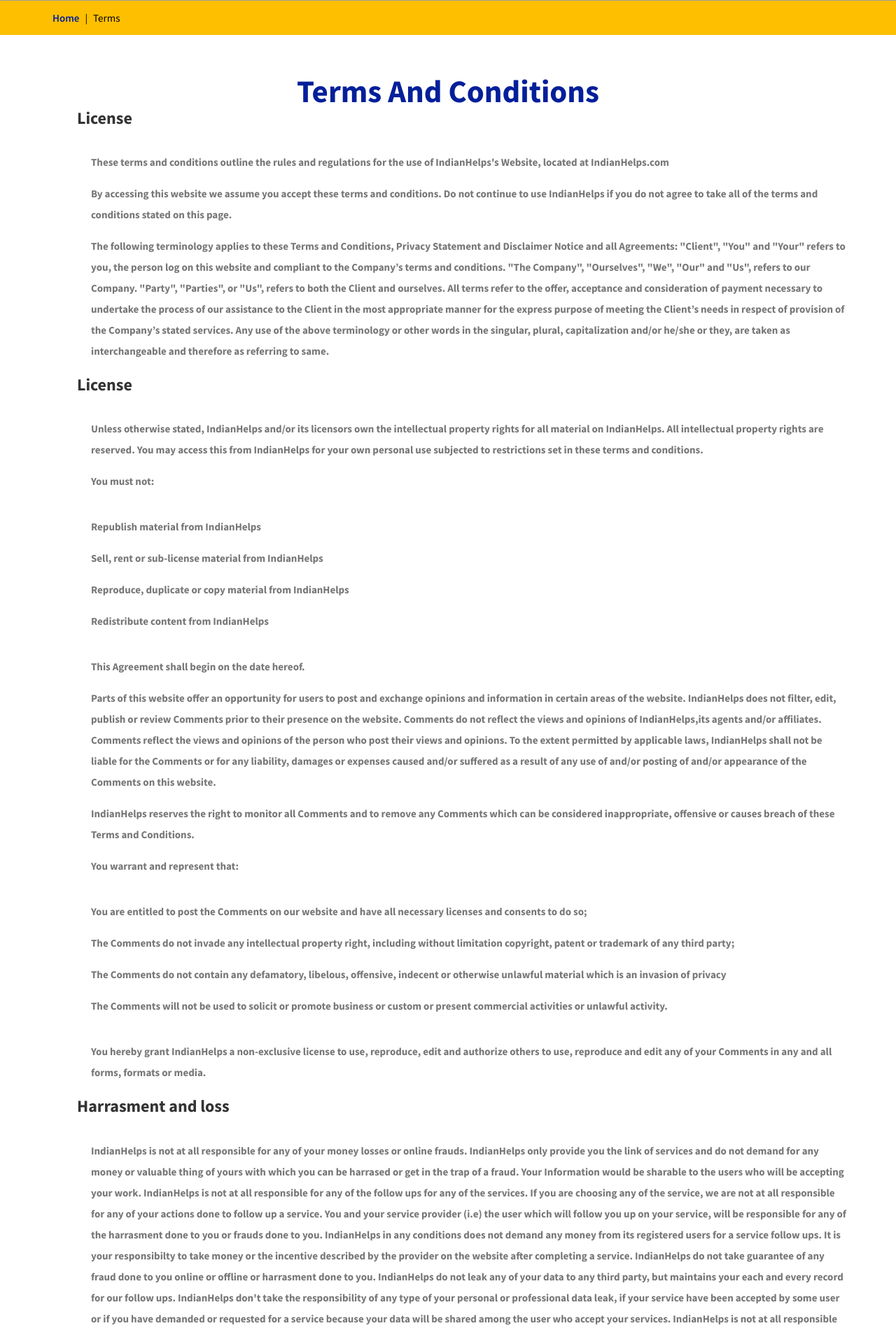
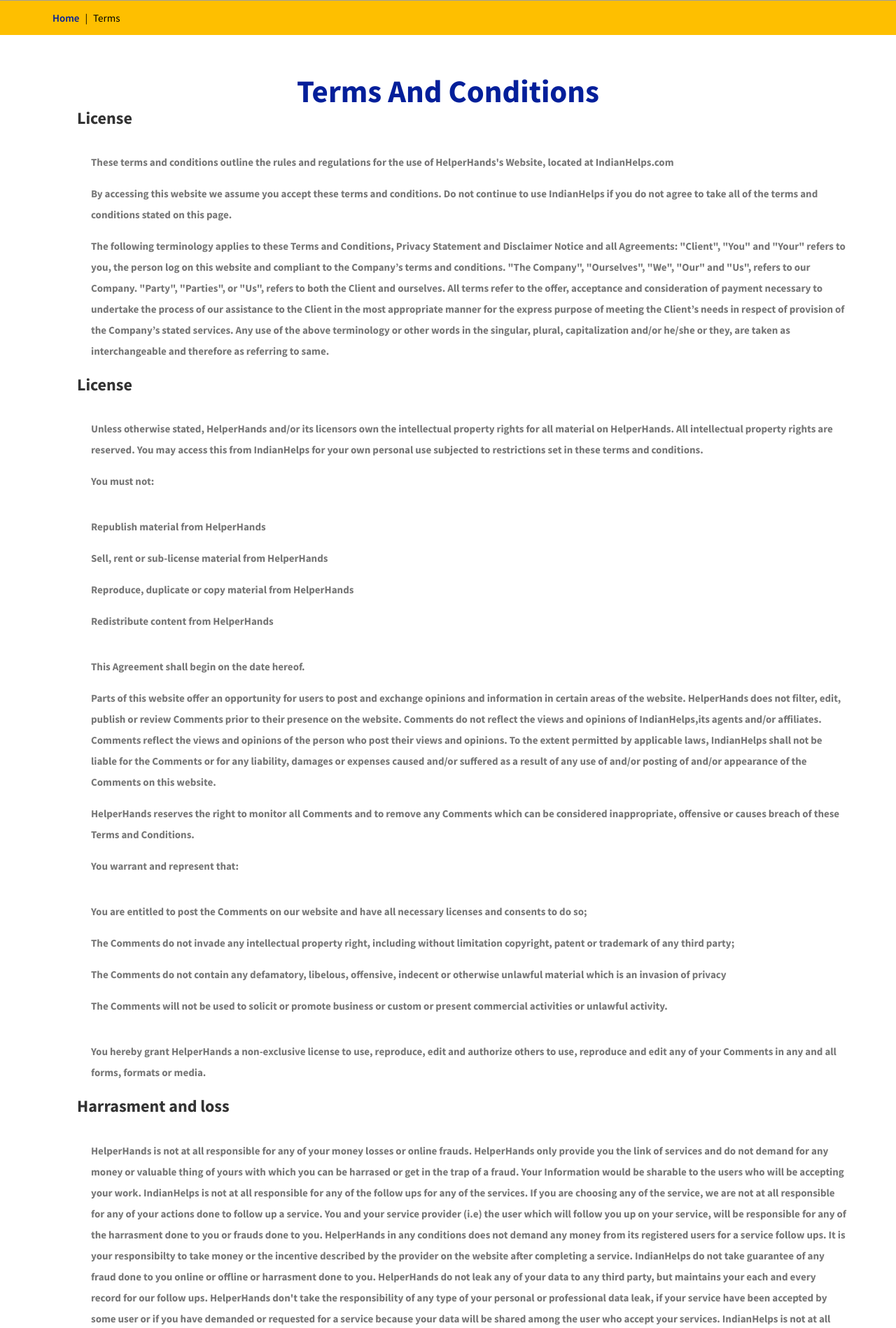
Before and after one commit to jainsahabsexy/helperHands, a PHP site: page /terms.php in a window 1280 px wide. Shown: the part 701-2599 px from the top of the page at 70% size. Run offline with PHP 8.4, Linux system fonts and the light colour scheme; grey boxes are pictures that could not be loaded.

Commit message:
Update terms.php

```diff
--- a/IndianHelpsNew/terms.php
+++ b/IndianHelpsNew/terms.php
@@ -2,7 +2,7 @@
 <html lang="zxx">
 
 <head>
-	<title>IndianHelps | Terms</title>
+	<title>HelperHands | Terms</title>
 	<!-- for-mobile-apps -->
 	<link rel="shortcut icon" href="images/presentation1.png" />
 	<meta name="viewport" content="width=device-width, initial-scale=1">
@@ -74,7 +74,7 @@ Smartphone Compatible web template, free webdesigns for Nokia, Samsung, LG, Sony
 					<h4 class="main-title">Terms and Conditions</h4>
 					<ol start="1">
 <h3><strong>License</strong></h3><br>
-<p><b>These terms and conditions outline the rules and regulations for the use of IndianHelps's Website, located at IndianHelps.com</b></p>
+<p><b>These terms and conditions outline the rules and regulations for the use of HelperHands's Website, located at IndianHelps.com</b></p>
 
 <p><b>By accessing this website we assume you accept these terms and conditions. Do not continue to use IndianHelps if you do not agree to take all of the terms and conditions stated on this page.
 
@@ -83,20 +83,20 @@ Smartphone Compatible web template, free webdesigns for Nokia, Samsung, LG, Sony
 
 <br><h3><strong>License</strong></h3><br>
 
-<p><b>Unless otherwise stated, IndianHelps and/or its licensors own the intellectual property rights for all material on IndianHelps. All intellectual property rights are reserved. You may access this from IndianHelps for your own personal use subjected to restrictions set in these terms and conditions.</b></p>
+<p><b>Unless otherwise stated, HelperHands and/or its licensors own the intellectual property rights for all material on HelperHands. All intellectual property rights are reserved. You may access this from IndianHelps for your own personal use subjected to restrictions set in these terms and conditions.</b></p>
 
 <p><b>You must not:</b></p><br>
-    <p><b>Republish material from IndianHelps</b></p>
-    <p><b>Sell, rent or sub-license material from IndianHelps</b></p>
-    <p><b>Reproduce, duplicate or copy material from IndianHelps</b></p>
-    <p><b>Redistribute content from IndianHelps</b></p>
+    <p><b>Republish material from HelperHands</b></p>
+    <p><b>Sell, rent or sub-license material from HelperHands</b></p>
+    <p><b>Reproduce, duplicate or copy material from HelperHands</b></p>
+    <p><b>Redistribute content from HelperHands</b></p>
 <br>
 
 <p><b>This Agreement shall begin on the date hereof.</b></p>
 
-<p><b>Parts of this website offer an opportunity for users to post and exchange opinions and information in certain areas of the website. IndianHelps does not filter, edit, publish or review Comments prior to their presence on the website. Comments do not reflect the views and opinions of IndianHelps,its agents and/or affiliates. Comments reflect the views and opinions of the person who post their views and opinions. To the extent permitted by applicable laws, IndianHelps shall not be liable for the Comments or for any liability, damages or expenses caused and/or suffered as a result of any use of and/or posting of and/or appearance of the Comments on this website.</b></p>
+<p><b>Parts of this website offer an opportunity for users to post and exchange opinions and information in certain areas of the website. HelperHands does not filter, edit, publish or review Comments prior to their presence on the website. Comments do not reflect the views and opinions of IndianHelps,its agents and/or affiliates. Comments reflect the views and opinions of the person who post their views and opinions. To the extent permitted by applicable laws, IndianHelps shall not be liable for the Comments or for any liability, damages or expenses caused and/or suffered as a result of any use of and/or posting of and/or appearance of the Comments on this website.</b></p>
 
-<p><b>IndianHelps reserves the right to monitor all Comments and to remove any Comments which can be considered inappropriate, offensive or causes breach of these Terms and Conditions.</b></p>
+<p><b>HelperHands reserves the right to monitor all Comments and to remove any Comments which can be considered inappropriate, offensive or causes breach of these Terms and Conditions.</b></p>
 
 <p><b>You warrant and represent that:</b></p><br>
     <p><b>You are entitled to post the Comments on our website and have all necessary licenses and consents to do so;</b></p>
@@ -105,13 +105,13 @@ Smartphone Compatible web template, free webdesigns for Nokia, Samsung, LG, Sony
     <p><b>The Comments will not be used to solicit or promote business or custom or present commercial activities or unlawful activity.</b></p>
 <br>
 
-<p><b>You hereby grant IndianHelps a non-exclusive license to use, reproduce, edit and authorize others to use, reproduce and edit any of your Comments in any and all forms, formats or media.</b></p>
+<p><b>You hereby grant HelperHands a non-exclusive license to use, reproduce, edit and authorize others to use, reproduce and edit any of your Comments in any and all forms, formats or media.</b></p>
 
 <br><h3><strong>Harrasment and loss</strong></h3><br>
-<p><b>IndianHelps is not at all responsible for any of your money losses or online frauds. IndianHelps only provide you the link of services and do not demand for any money or valuable thing of yours with which you can be harrased or get in the trap of a fraud. Your Information would be sharable to the users who will be accepting your work. IndianHelps is not at all responsible for any of the follow ups for any of the services. If you are choosing any of the service, we are not at all responsible for any of your actions done to follow up a service.
+<p><b>HelperHands is not at all responsible for any of your money losses or online frauds. HelperHands only provide you the link of services and do not demand for any money or valuable thing of yours with which you can be harrased or get in the trap of a fraud. Your Information would be sharable to the users who will be accepting your work. IndianHelps is not at all responsible for any of the follow ups for any of the services. If you are choosing any of the service, we are not at all responsible for any of your actions done to follow up a service.
 You and your service provider (i.e) the user which will follow you up on your service, will be responsible for any of the harrasment done to you or frauds done to you.
-IndianHelps in any conditions does not demand any money from its registered users for a service follow ups. It is your responsibilty to take money or the incentive described by the provider on the website after completing a service. IndianHelps do not take guarantee of any fraud done to you online or offline or harrasment done to you.
-IndianHelps do not leak any of your data to any third party, but maintains your each and every record for our follow ups. IndianHelps don't take the responsibility of any type of your personal or professional data leak, if your service have been accepted by some user or if you have demanded or requested for a service because your data will be shared among the user who accept your services. IndianHelps is not at all responsible for any of your life losses or physical harrasments done to you. By accepting our terms and conditions, you take all the guarantee on yourselves of all the losses such as money, harrasment, life, frauds, physical harassments and all the other which can / caused you harm. And by accepting the terms and conditions you set IndianHelps free from all such type of guarantee and charges by which you can be harmed mentally, pysically,financially and all under your considerations. </b></p>
+HelperHands in any conditions does not demand any money from its registered users for a service follow ups. It is your responsibilty to take money or the incentive described by the provider on the website after completing a service. IndianHelps do not take guarantee of any fraud done to you online or offline or harrasment done to you.
+HelperHands do not leak any of your data to any third party, but maintains your each and every record for our follow ups. HelperHands don't take the responsibility of any type of your personal or professional data leak, if your service have been accepted by some user or if you have demanded or requested for a service because your data will be shared among the user who accept your services. IndianHelps is not at all responsible for any of your life losses or physical harrasments done to you. By accepting our terms and conditions, you take all the guarantee on yourselves of all the losses such as money, harrasment, life, frauds, physical harassments and all the other which can / caused you harm. And by accepting the terms and conditions you set IndianHelps free from all such type of guarantee and charges by which you can be harmed mentally, pysically,financially and all under your considerations. </b></p>
 
 <br><h3><strong>Hyperlinking to our Content</strong></h3><br>
 
@@ -150,7 +150,7 @@ IndianHelps do not leak any of your data to any third party, but maintains your
     <p><b>By use of any other description of our Website being linked to that makes sense within the context and format of content on the linking party’s site.</b></p>
 <br>
 
-<p><b>No use of IndianHelps's logo or other artwork will be allowed for linking absent a trademark license agreement.</b></p>
+<p><b>No use of HelperHands's logo or other artwork will be allowed for linking absent a trademark license agreement.</b></p>
 
 <br><h3><strong>iFrames</strong></h3><br>
 
```
